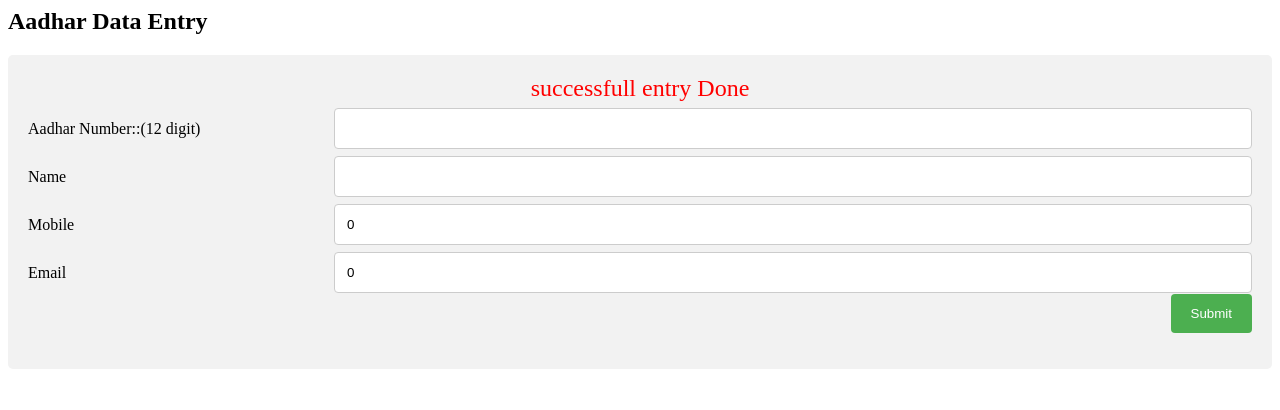
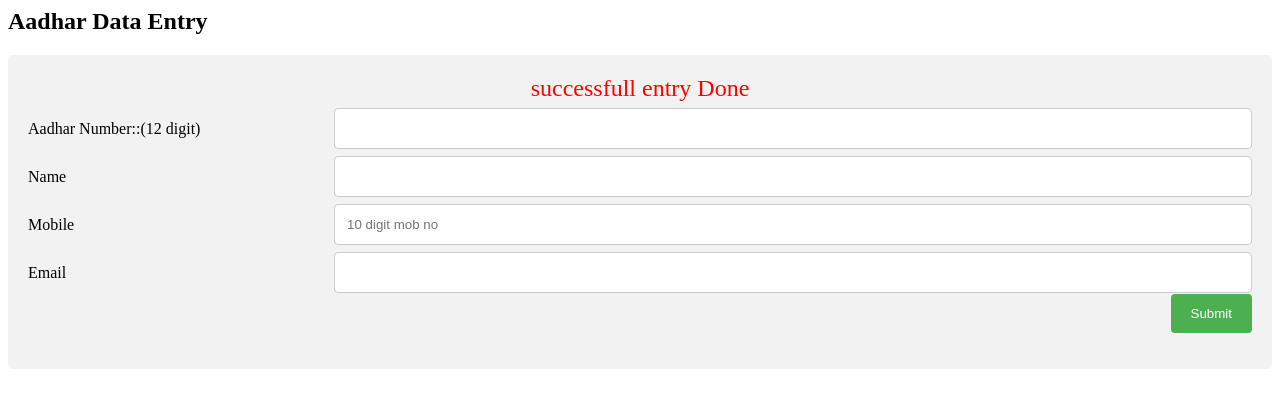
Before and after one commit to manishkumar212111/CodeChamp, a Flask app: page /aadhar in a window 1280 px wide. Shown: the top 410 px of the page. Run offline with Flask 2, Linux system fonts and the light colour scheme.

Commit message:
first commit

```diff
--- a/microservices/app/src/templates/aadhar.html
+++ b/microservices/app/src/templates/aadhar.html
@@ -99,7 +99,7 @@ input[type=submit]:hover {
         <label for="country">Mobile</label>
       </div>
       <div class="col-75">
-       <input type="number" id="country" name="mobile" value="0" placeholder="10 digit mob no">
+       <input type="number" id="country" name="mobile" default="NULL" placeholder="10 digit mob no" maxlength="10">
 
       </div>
     </div>
@@ -108,7 +108,7 @@ input[type=submit]:hover {
         <label for="count">Email</label>
       </div>
       <div class="col-75">
-       <input type="email" id="count" name="email" value="0">
+       <input type="email" id="count" name="email" default="NULL">
 
       </div>
     </div>
```
